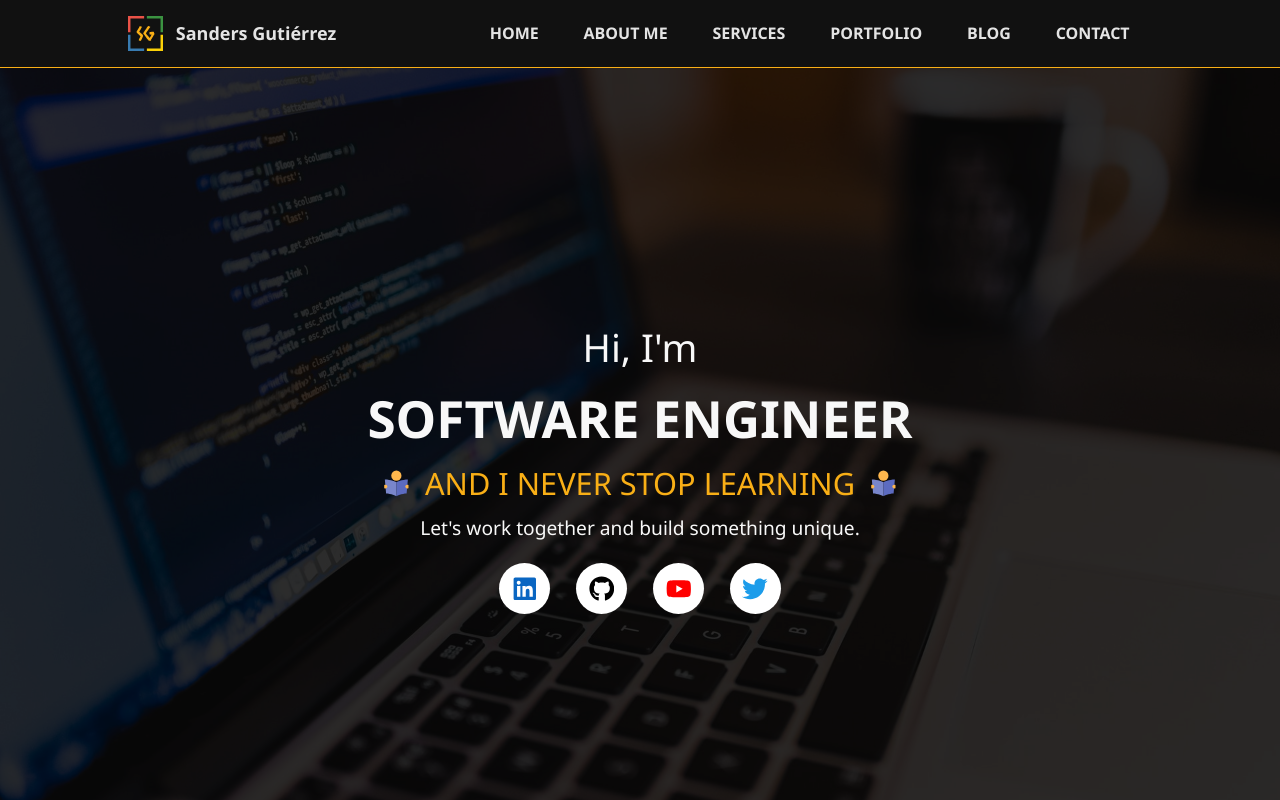
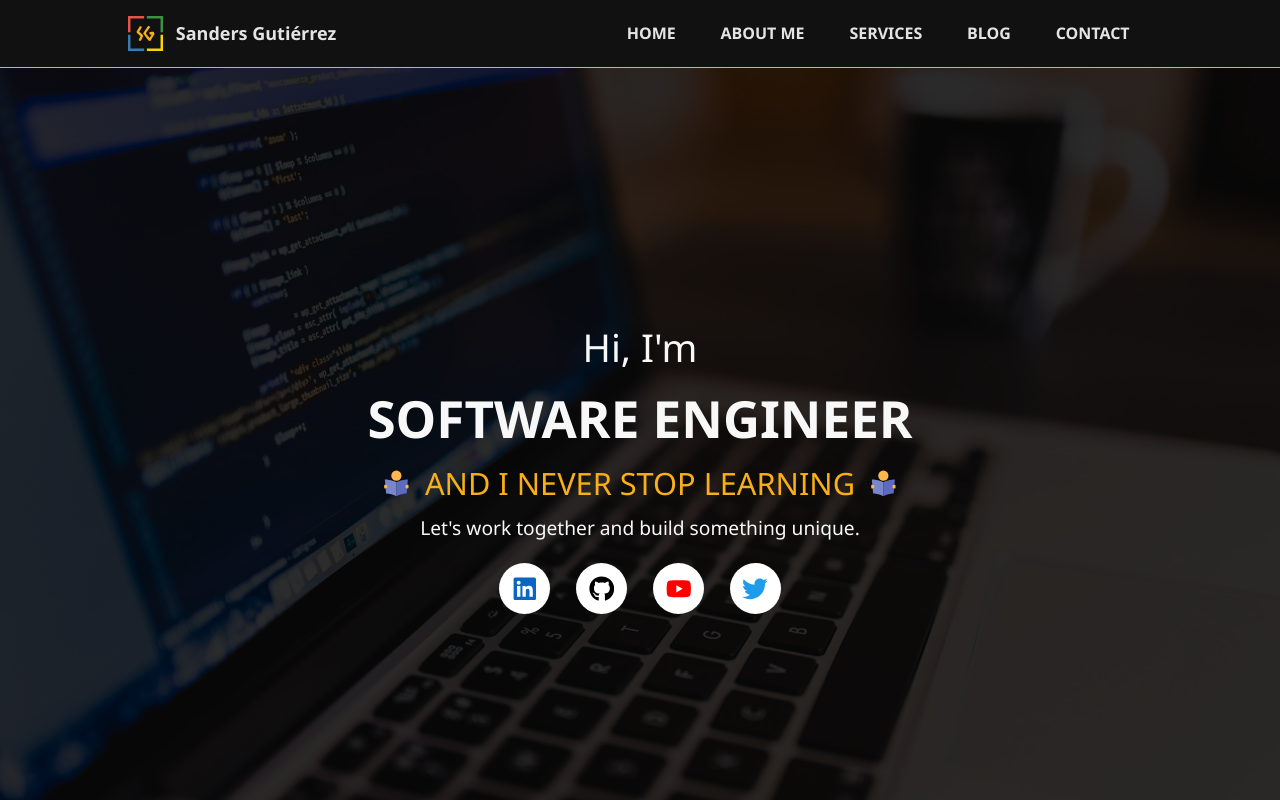
Before and after one commit to untalsanders/untalsanders.github.io, a Next.js app: page / in a window 1280 px wide. Shown: the top 800 px of the page. Built offline with nearby package versions, Linux system fonts and the light colour scheme; a web font is replaced by a local one.

Commit message:
chore: hide link to portfolio
Signed-off-by: Sanders Gutiérrez <ing.sanders@gmail.com>

```diff
--- a/src/components/Navbar.jsx
+++ b/src/components/Navbar.jsx
@@ -108,9 +108,9 @@ export function Navbar() {
                 <MenuItem href="/#services" onClick={() => setShowMobileMenu(!showMobileMenu)}>
                     SERVICES
                 </MenuItem>
-                <MenuItem href="/#" onClick={() => setShowMobileMenu(!showMobileMenu)}>
+                {/* <MenuItem href="/#" onClick={() => setShowMobileMenu(!showMobileMenu)}>
                     PORTFOLIO
-                </MenuItem>
+                </MenuItem> */}
                 <MenuItem href="/#articles" onClick={() => setShowMobileMenu(!showMobileMenu)}>
                     BLOG
                 </MenuItem>
```
